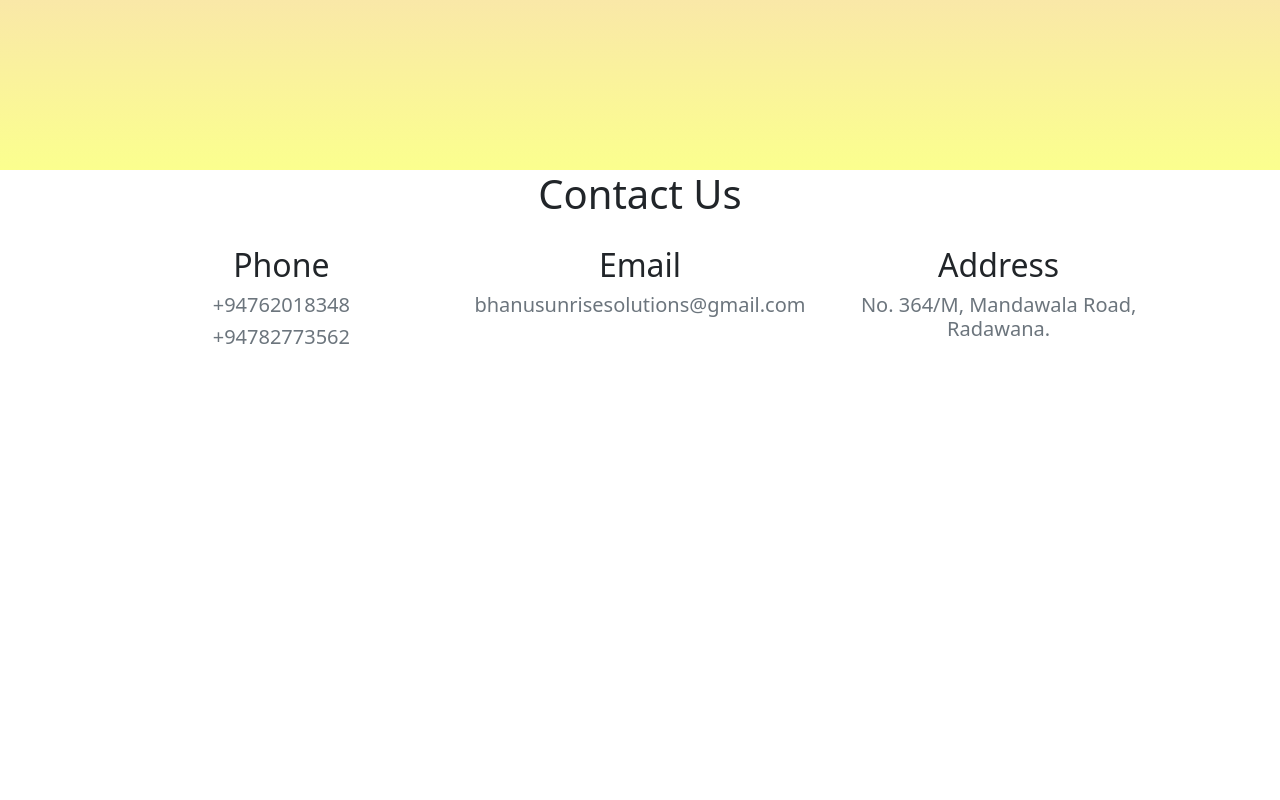
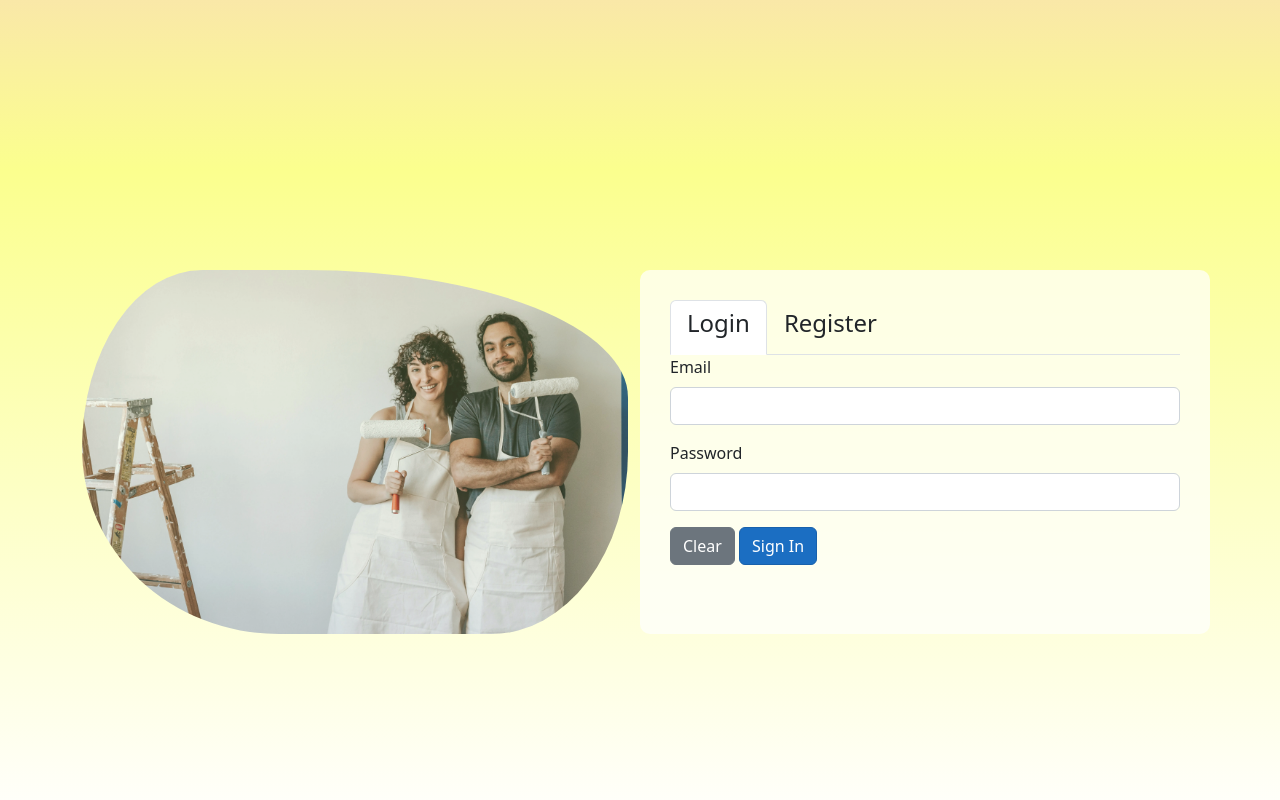
Before and after one commit to bhanusunrise/Development-Project-Level-3, a React (Create React App) app in the folder ClientApp/: page / in a window 1280 px wide. Shown: the part 3293-4093 px from the top of the page. Before the commit the page ends 3670 px from the top, so only its background shows below. Built offline with nearby package versions, Linux system fonts and the light colour scheme.

Commit message:
Login Form added

```diff
--- a/ClientApp/src/components/Home.js
+++ b/ClientApp/src/components/Home.js
@@ -4,9 +4,11 @@ import image1 from './images/Home/carasoul/image1.webp';
 import image2 from './images/Home/carasoul/image2.webp';
 import image3 from './images/Home/carasoul/image3.webp';
 import image4 from './images/Home/carasoul/image4.webp';
+import image5 from './images/Home/carasoul/image5.webp';
 import SummeryDetails from './SummeryDetails';
 import PriceList from './PriceList';
 import ContactSection from './ContactSection';
+import RegistrationContent from './RegistrationContent';
 
 const detailTopics = ["The Best Solution", "The Most Cost Effective Solution", "The Best Customer Care Service", "The Latest Technology"];
 const detailContents = ["Our solution is best fit for your business because we created this system only for Hardware Businesses. Unlike other ERP solutions, you won't get any confusion with unnecessary features.",
@@ -96,11 +98,18 @@ export class Home extends Component {
                 <div className="container-fluid" id="login-menu">
                     <div className="container">
                         <div className="row">
-                            <div className="d-flex align-items-center text-center">
-                                <ContactSection />
-                            </div>
+                            <div className="col-md-6">
+                                    <ImageShaper imageUrl={image5} borderRadius={borderRadius[0]} />
+                                </div>
+                            <div className= "col-md-6 reg-bg">
+                                    <RegistrationContent />
+                                </div>
+
                         </div>
                     </div>
+                </div>
+                <div className="container-fluid" id="footer">
+
                 </div>
             </div>
         );
--- a/ClientApp/src/components/NavMenu.css
+++ b/ClientApp/src/components/NavMenu.css
@@ -2,6 +2,11 @@ a.navbar-brand {
   white-space: normal;
   text-align: center;
   word-break: break-all;
+}
+
+a:hover {
+
+    cursor : pointer;
 }
 
 html {
@@ -91,3 +96,17 @@ html {
     background-color: rgba(255,255,255,0.5);
     padding: 20px;
 }
+
+#login-menu {
+    background: rgb(251,255,142);
+    background: linear-gradient(180deg, rgba(251,255,142,1) 0%, rgba(255,255,255,1) 100%);
+    padding-top: 100px;
+    padding-bottom: 200px;
+}
+
+.reg-bg {
+    border-width: 4px !important;
+    border-radius: 10px !important;
+    background-color: rgba(255,255,255, 0.7);
+    padding: 30px !important;
+}
--- /dev/null
+++ b/ClientApp/src/components/RegistrationContent.js
@@ -0,0 +1,110 @@
+import React, { useState } from 'react';
+import { TabContent, TabPane, Nav, NavItem, NavLink, Input, Button, FormGroup, Label } from 'reactstrap';
+import classnames from 'classnames';
+
+const RegistrationContent = () => {
+    const [activeTab, setActiveTab] = useState('login');
+    const [email, setEmail] = useState('');
+    const [password, setPassword] = useState('');
+    const [name, setName] = useState('');
+    const [retypePassword, setRetypePassword] = useState('');
+    const [showPassword, setShowPassword] = useState(false);
+
+    const toggle = tab => {
+        if (activeTab !== tab) setActiveTab(tab);
+    }
+
+    const handleEmailChange = (e) => {
+        setEmail(e.target.value);
+    }
+
+    const handlePasswordChange = (e) => {
+        setPassword(e.target.value);
+    }
+
+    const handleNameChange = (e) => {
+        setName(e.target.value);
+    }
+
+    const handleRetypePasswordChange = (e) => {
+        setRetypePassword(e.target.value);
+    }
+
+    const toggleShowPassword = () => {
+        setShowPassword(!showPassword);
+    }
+
+    const handleSignIn = () => {
+        // Implement your sign-in logic here
+    }
+
+    const handleSignUp = () => {
+        // Implement your sign-up logic here
+    }
+
+    const handleClear = () => {
+        setEmail('');
+        setPassword('');
+        setName('');
+        setRetypePassword('');
+    }
+
+    return (
+        <div>
+            <Nav tabs>
+                <NavItem>
+                    <NavLink
+                        className={classnames({ active: activeTab === 'login' })}
+                        onClick={() => { toggle('login'); }}
+                    >
+                        <p className="h4 text-dark">Login</p>
+                    </NavLink>
+                </NavItem>
+                <NavItem>
+                    <NavLink
+                        className={classnames({ active: activeTab === 'register' })}
+                        onClick={() => { toggle('register'); }}
+                    >
+                        <p className="h4 text-dark">Register</p>
+                    </NavLink>
+                </NavItem>
+            </Nav>
+            <TabContent activeTab={activeTab}>
+                <TabPane tabId="login">
+                    <FormGroup>
+                        <Label for="email">Email</Label>
+                        <Input type="email" name="email" id="email" value={email} onChange={handleEmailChange} />
+                    </FormGroup>
+                    <FormGroup>
+                        <Label for="password">Password</Label>
+                        <Input type={showPassword ? "text" : "password"} name="password" id="password" value={password} onChange={handlePasswordChange} />
+                    </FormGroup>
+                    <Button color="secondary" onClick={handleClear}>Clear</Button>{' '}
+                    <Button color="primary" onClick={handleSignIn}>Sign In</Button>{' '}
+                </TabPane>
+                <TabPane tabId="register">
+                    <FormGroup>
+                        <Label for="name">Name</Label>
+                        <Input type="text" name="name" id="name" value={name} onChange={handleNameChange} />
+                    </FormGroup>
+                    <FormGroup>
+                        <Label for="email">Email</Label>
+                        <Input type="email" name="email" id="email" value={email} onChange={handleEmailChange} />
+                    </FormGroup>
+                    <FormGroup>
+                        <Label for="password">Password</Label>
+                        <Input type={showPassword ? "text" : "password"} name="password" id="password" value={password} onChange={handlePasswordChange} />
+                    </FormGroup>
+                    <FormGroup>
+                        <Label for="retypePassword">Re-Type Password</Label>
+                        <Input type={showPassword ? "text" : "password"} name="retypePassword" id="retypePassword" value={retypePassword} onChange={handleRetypePasswordChange} />
+                    </FormGroup>
+                    <Button color="secondary" onClick={handleClear}>Clear</Button>{' '}
+                    <Button color="primary" onClick={handleSignUp}>Sign Up</Button>{' '}
+                </TabPane>
+            </TabContent>
+        </div>
+    );
+}
+
+export default RegistrationContent;
```
